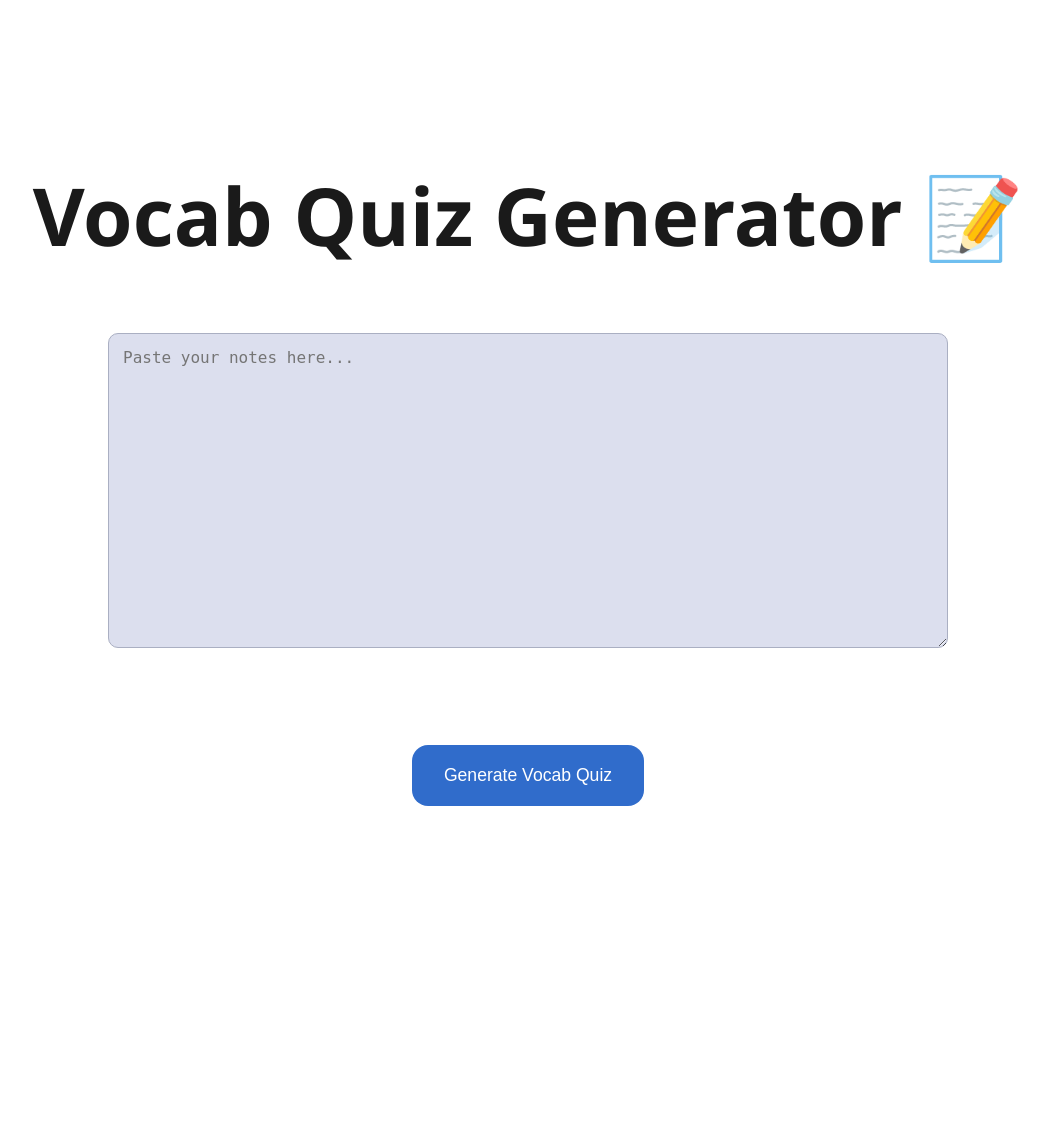
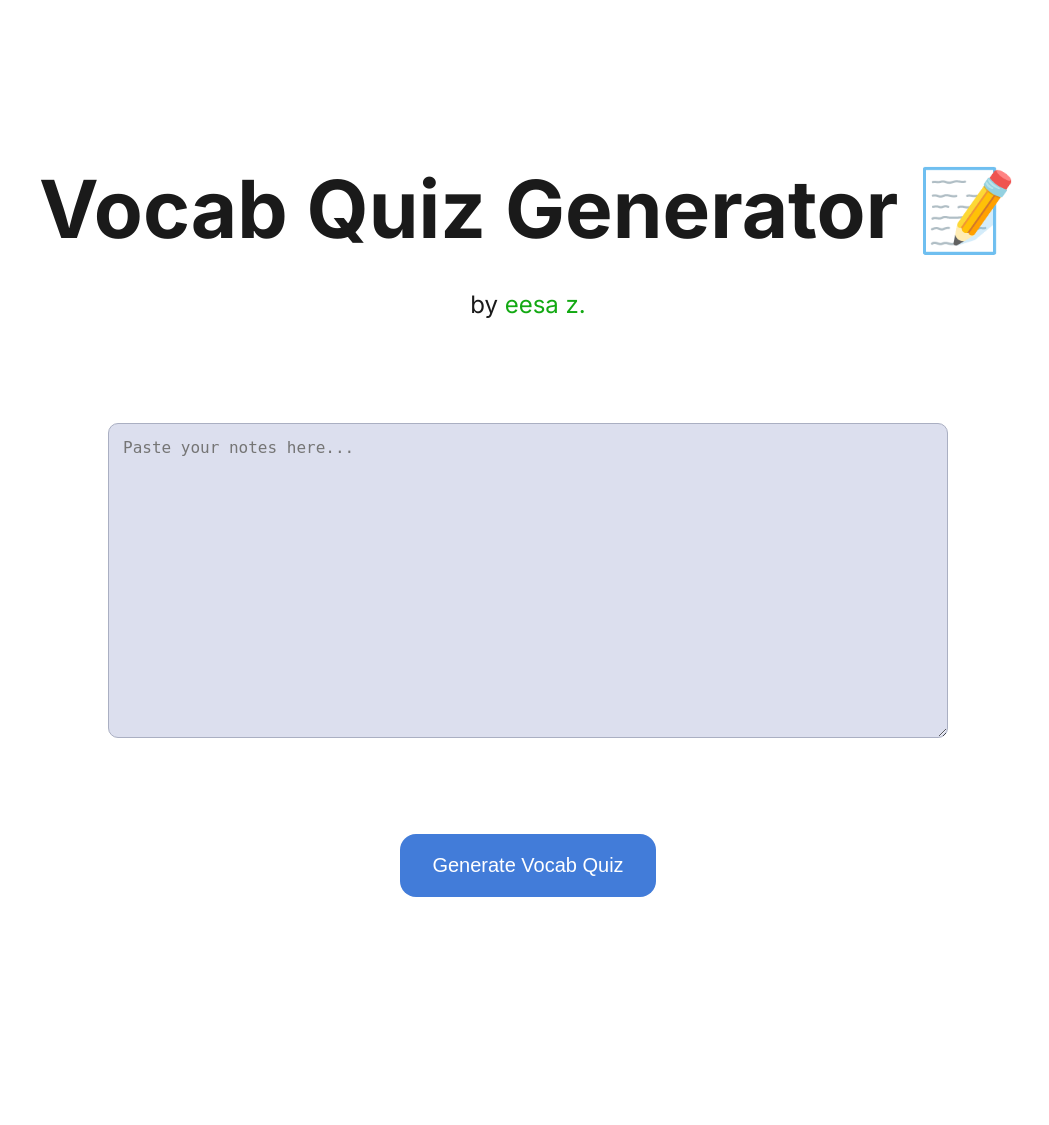
Before and after one commit to eesazahed/vocab-quiz-ai, a Flask app: page / in a window 1280 px wide. Shown: the whole page, without its empty margins (112-1161 px from the left). Before the commit the page ends 806 px from the top, so only its background shows below. Run offline with Flask 3, Linux system fonts and the light colour scheme.

Commit message:
add linl *k

```diff
--- a/static/main.css
+++ b/static/main.css
@@ -1,14 +1,16 @@
+@import url("https://fonts.googleapis.com/css2?family=Inter:ital,opsz,wght@0,14..32,100..900;1,14..32,100..900&display=swap");
+
 body {
   margin: 0rem 0rem 6rem 0rem;
   padding: 2rem;
-  font-family: "Segoe UI", sans-serif;
+  font-family: "Inter", sans-serif;
   background: white;
   color: #1a1a1a;
   text-align: center;
 }
 
 header h1 {
-  margin: 8rem 0 4rem 0;
+  margin: 8rem 0 2rem 0;
   font-size: 5rem;
 }
 
@@ -37,17 +39,17 @@ h2 {
 button {
   margin: 2.5rem 1.5rem;
   padding: 1.25rem 2rem;
-  font-size: 1.1rem;
+  font-size: 1.25rem;
   border-radius: 1rem;
   border: none;
-  background: #306ccb;
+  background: #427cd9;
   color: white;
   cursor: pointer;
-  transition: background 0.2s;
+  transition: background 0.1s;
 }
 
 button:hover {
-  background: #1d1aba;
+  background: #0f6ac0;
 }
 
 .word-bank {
@@ -142,3 +144,17 @@ button:hover {
   font-size: 1.5rem;
   margin-top: 1.25rem;
 }
+
+#my-link {
+  font-size: 1.5rem;
+}
+
+#my-link a {
+  text-decoration: none;
+  color: #13a913;
+}
+
+#my-link a:hover {
+  text-decoration: underline;
+  color: green;
+}
--- a/templates/base.html
+++ b/templates/base.html
@@ -17,6 +17,10 @@
   <body>
     <header>
       <h1>{% block header %}Vocab Quiz Generator &#128221;{% endblock %}</h1>
+      <p id="my-link">
+        by <a href="https://eesa.zahed.ca" target="_blank">eesa z.</a>
+      </p>
+      <br />
     </header>
 
     <main>{% block content %}{% endblock %}</main>
```
